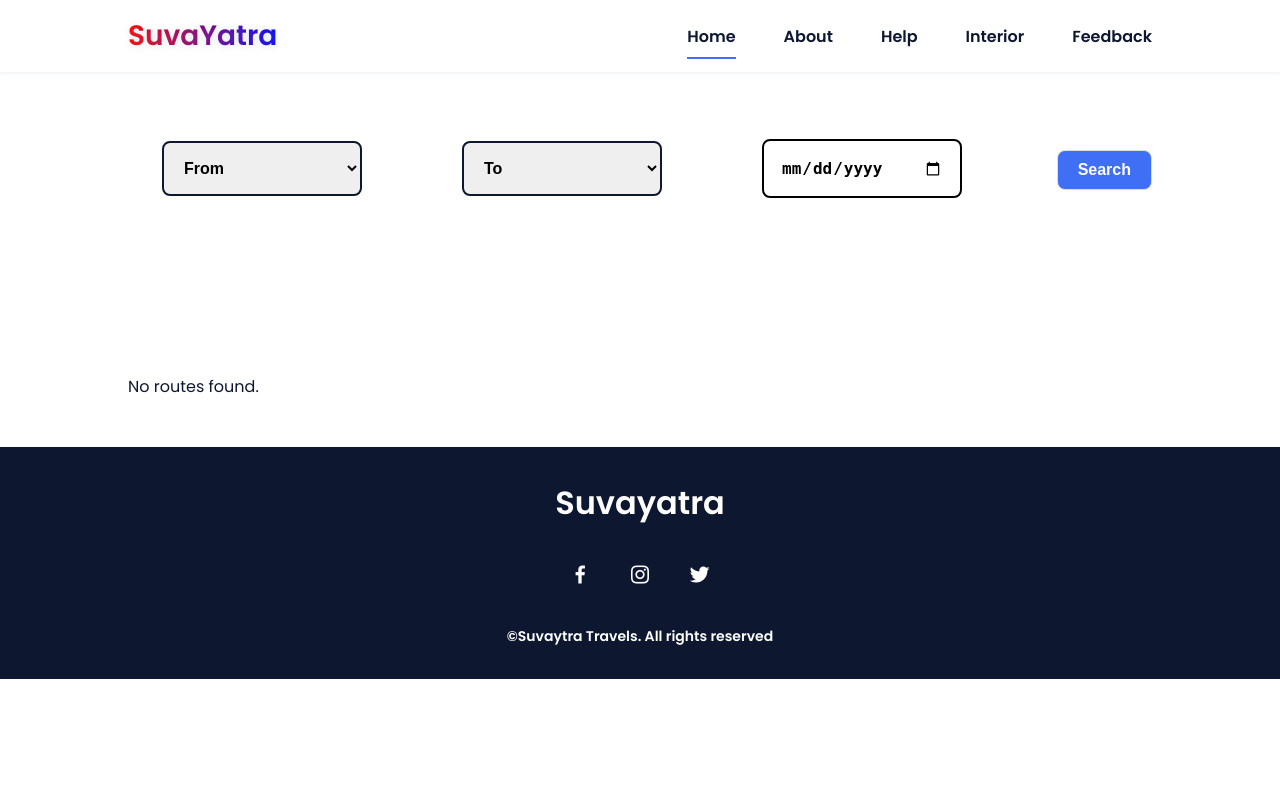
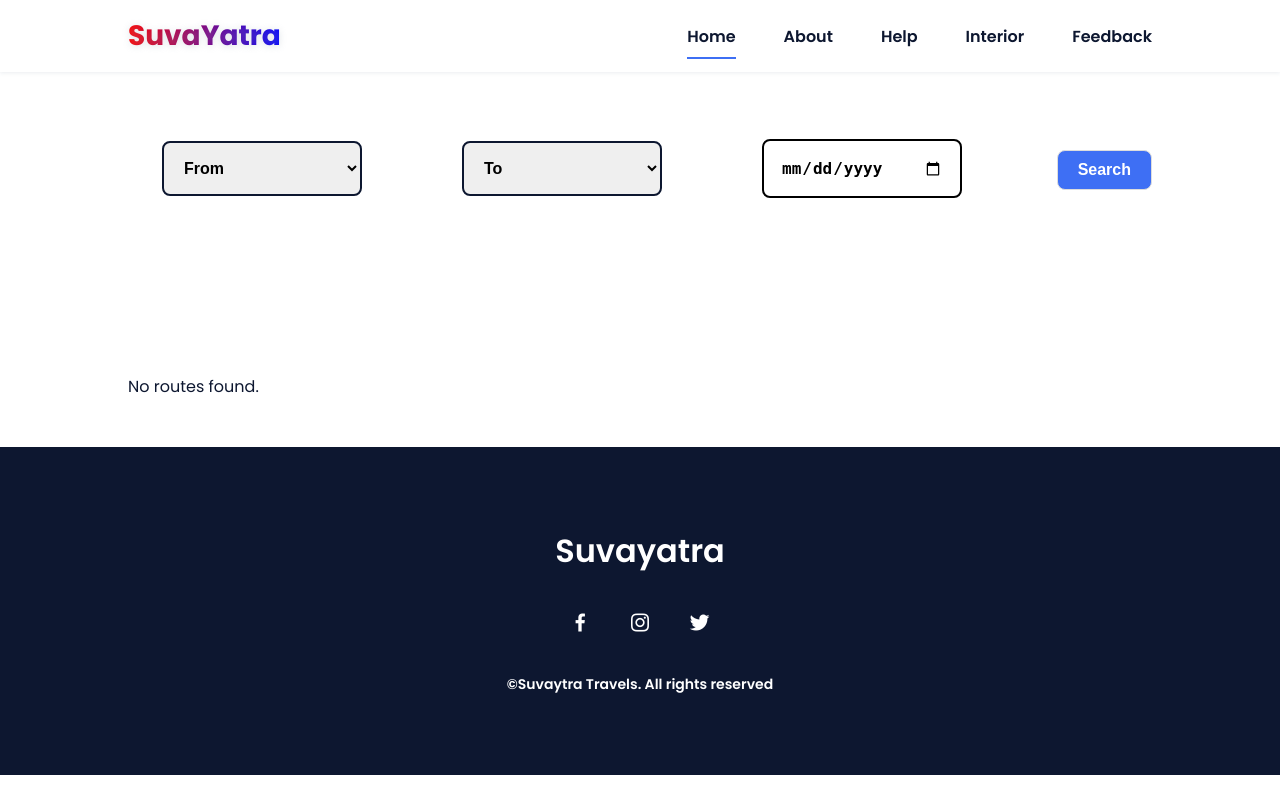
Before and after one commit to Priyanka-Kadel/Bus-Ticket-Booking-System, a Django app: page /backend/booking/ in a window 1280 px wide. Run offline with Django 5.2, Linux system fonts and the light colour scheme; data that the repository does not hold is empty.

Commit message:
fixed footer in booking

```diff
--- a/static/css/home.css
+++ b/static/css/home.css
@@ -391,7 +391,7 @@ img {
     color: #fff;
     text-align: center;
     font-weight: var(--font-semi);
-    padding: 2rem 0;
+    padding: 5rem 0;
 }
 
 .footer__title {
--- a/templates/booking.html
+++ b/templates/booking.html
@@ -212,9 +212,10 @@
             <!--===== HEADER =====-->
             <header class="l-header">
                 <nav class="nav bd-grid">
-                <div>
-                    <a class="nav_logo" href="/home.html/#home">SuvaYatra</a>
-                </div>
+                    <a href="#home">
+                        <h1 class="nav_logo">SuvaYatra</h1>
+                    </a>
+
 
                     <div class="nav__menu" id="nav-menu">
                         <ul class="nav__list">
```
Lines whose indentation alone changed are shown as unchanged.
